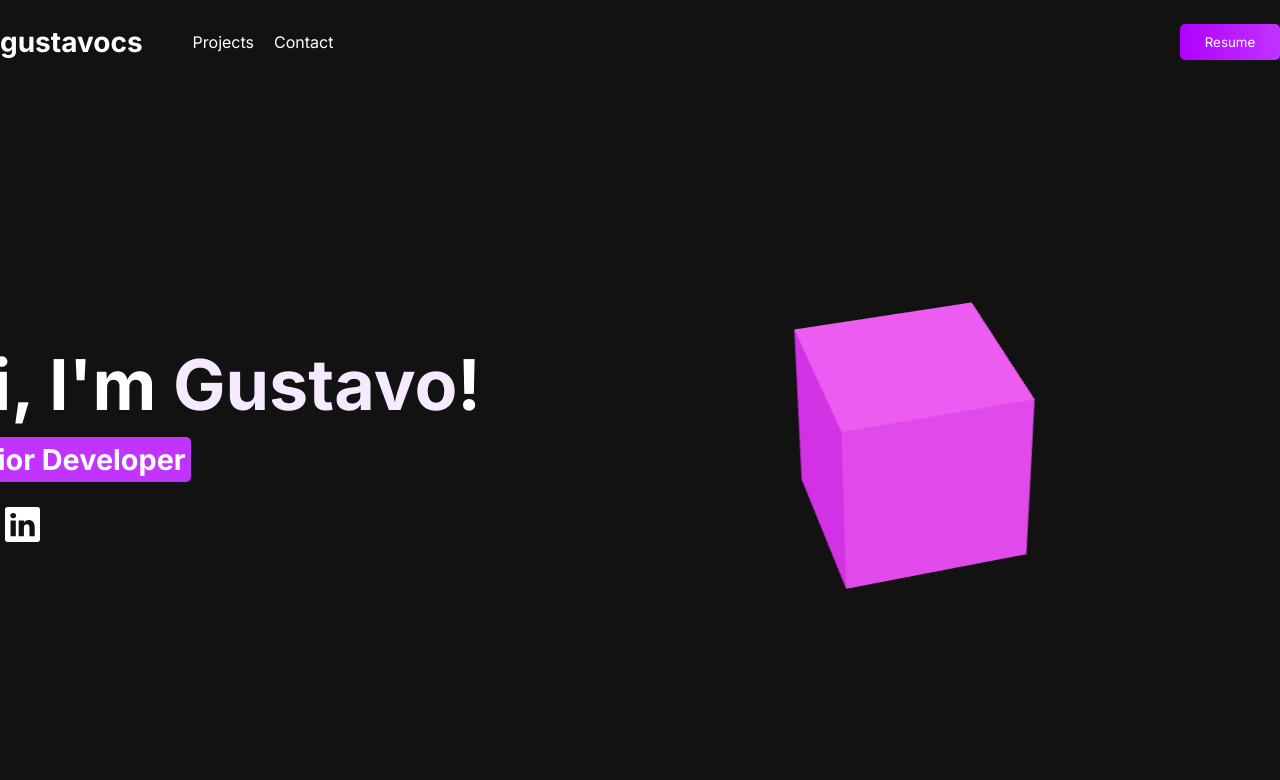
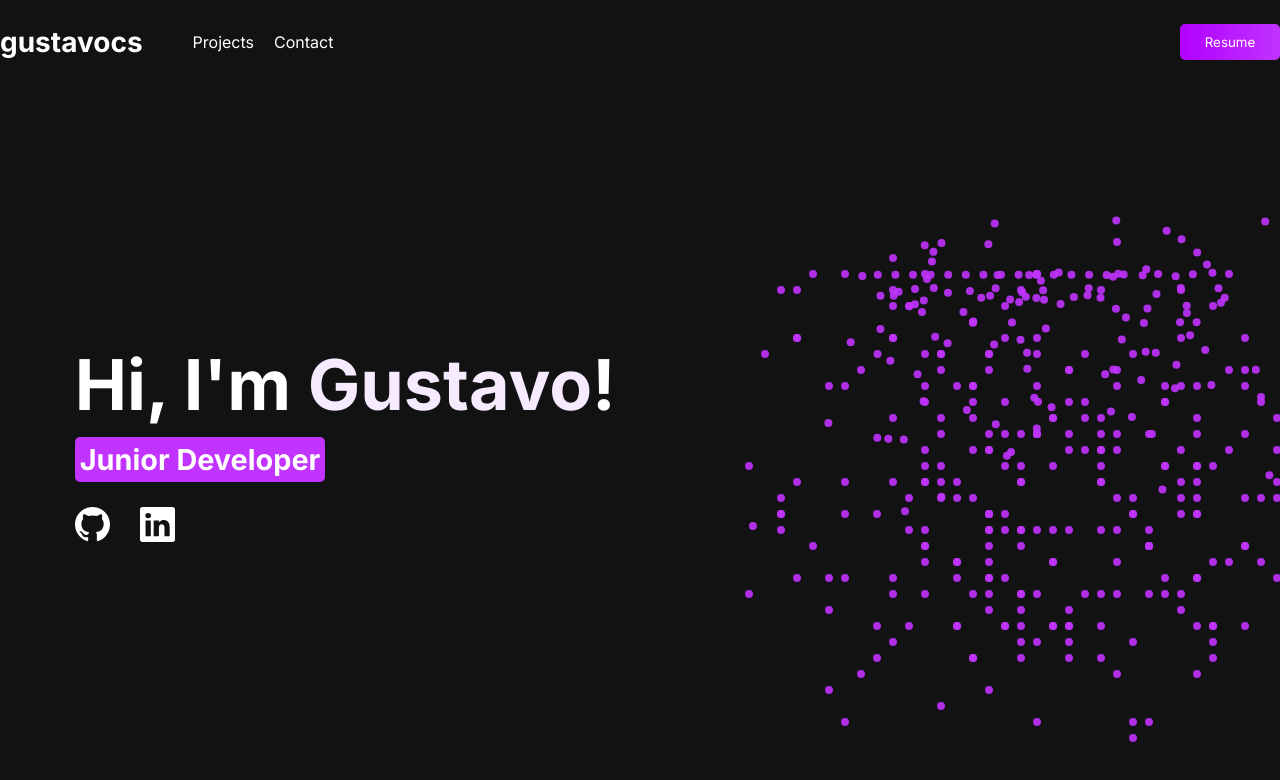
Before and after one commit to gustavocsak/portfolio, a React (Create React App) app: page / in a window 1280 px wide. Shown: the top 780 px of the page. Built offline with nearby package versions, Linux system fonts and the light colour scheme; the HTML template or start-up script is replaced by a standard one.

Commit message:
Testing animejs in place of threejs

```diff
--- a/package.json
+++ b/package.json
@@ -8,6 +8,7 @@
     "@testing-library/jest-dom": "^5.16.5",
     "@testing-library/react": "^13.4.0",
     "@testing-library/user-event": "^13.5.0",
+    "animejs": "^3.2.1",
     "framer-motion": "^10.9.1",
     "react": "^18.2.0",
     "react-dom": "^18.2.0",
--- a/public/index.html
+++ b/public/index.html
@@ -42,5 +42,6 @@
       To begin the development, run `npm start` or `yarn start`.
       To create a production bundle, use `npm run build` or `yarn build`.
     -->
+
   </body>
 </html>
--- /dev/null
+++ b/src/components/Grid.js
@@ -0,0 +1,155 @@
+import React, { useRef, useState, useEffect } from 'react'
+import anime from 'animejs/lib/anime.es.js';
+import styled from 'styled-components';
+
+const grid = Array.from(Array(400).keys());
+
+
+const Grid = () => {
+
+	const GridContainer = styled.div`
+		padding: 0;
+		margin: 0;
+		display: flex;
+		flex-wrap: wrap;
+		row-gap: 0px;
+		column-gap: 0px;
+		align-items: center;
+		justify-content: center;
+		width: 20rem;
+  		height: 20rem;
+	`
+
+	const GridItem = styled.div`
+		padding: 0;
+		margin: 0;
+		width: 1rem;
+		height: 1rem;
+		/* border: 1px solid rgb(193, 51, 255); */
+		border-radius: 50%;
+		background-color: rgb(193, 51, 255);
+		opacity: 90%;
+	`
+
+	const animation = useRef(null);
+
+	useEffect(() => {
+		animation.current = anime.timeline({
+			targets: '.grid div',
+			easing: 'easeInOutSine',
+			delay: anime.stagger(50),
+			loop: true,
+			autoplay: false,
+
+
+		})
+		.add({
+			translateX: [
+			  {value: anime.stagger('-.1rem', {grid: [20,20], from: 'center', axis: 'x'}) },
+			  {value: anime.stagger('.1rem', {grid: [20,20], from: 'center', axis: 'x'}) }
+			],
+			translateY: [
+			  {value: anime.stagger('-.1rem', {grid: [20,20], from: 'center', axis: 'y'}) },
+			  {value: anime.stagger('.1rem', {grid: [20,20], from: 'center', axis: 'y'}) }
+			],
+			duration: 1000,
+			scale: .5,
+			delay: anime.stagger(100, {grid: [20,20], from: 'center'})
+		  })
+		  .add({
+			translateX: () => anime.random(-10, 10),
+			translateY: () => anime.random(-10, 10),
+			delay: anime.stagger(8, {from: 'last'})
+		  })
+		  .add({
+			translateX: anime.stagger('.25rem', {grid: grid, from: 'center', axis: 'x'}),
+			translateY: anime.stagger('.25rem', {grid: grid, from: 'center', axis: 'y'}),
+			rotate: 0,
+			scaleX: 2.5,
+			scaleY: .25,
+			delay: anime.stagger(4, {from: 'center'})
+		  })
+		  .add({
+			rotate: anime.stagger([90, 0], {grid: grid, from: 'center'}),
+			delay: anime.stagger(50, {grid: grid, from: 'center'})
+		  })
+		//   .add({
+		// 	translateX: 0,
+		// 	translateY: 0,
+		// 	scale: .5,
+		// 	scaleX: 1,
+		// 	rotate: 180,
+		// 	duration: 1000,
+		// 	delay: anime.stagger(100, {grid: grid, from: 'center'})
+		//   })
+		//   .add({
+		// 	scaleY: 1,
+		// 	scale: 1,
+		// 	delay: anime.stagger(20, {grid: grid, from: 'center'})
+		//   })
+
+			animation.current.play();
+		}, []);
+
+
+		return (
+			<GridContainer className='grid'>
+				{grid.map((_, i) => {
+					return <GridItem key={i} />
+				})}
+			</GridContainer>
+		)
+	}
+
+export default Grid
+
+/*
+import anime from "animejs/lib/anime.es.js";
+import { useState, useRef, useEffect } from "react";
+
+const ticks = Array.from(Array(8));
+
+const Player = () => {
+  const [playing, setPlaying] = useState(false);
+  const animation = useRef(null);
+
+  const handleClick = () => {
+	playing ? animation.current.pause() : animation.current.play();
+	setPlaying(!playing);
+  };
+
+  useEffect(() => {
+	animation.current = anime.timeline({
+	  direction: "alternate",
+	  loop: true,
+	  autoplay: false,
+	  easing: "easeInOutSine"
+	});
+
+	for (const tick in ticks) {
+	  animation.current.add(
+		{
+		  targets: `.dots li:nth-child(${Number(tick) + 1})`,
+		  scaleY: 1.5 + Math.random() * 4,
+		  duration: 300 + Math.random() * 300
+		},
+		Math.random() * 600
+	  );
+	}
+  }, []);
+
+  return (
+	<div className="player">
+	  <ul className="dots">
+		{ticks.map((_, i) => (
+		  <li key={i} />
+		))}
+	  </ul>
+	  <button onClick={handleClick}>{playing ? "Pause" : "Play"}</button>
+	</div>
+  );
+};
+
+export default Player;
+
+*/
--- a/src/components/Hero.js
+++ b/src/components/Hero.js
@@ -5,6 +5,7 @@ import { motion } from 'framer-motion'
 import { BsGithub, BsLinkedin } from 'react-icons/bs';
 import LetterAnimate from '../utils/LetterAnimate';
 import Cube from './Cube';
+import Grid from './Grid';
 
 const titleLetter = ['G', 'u', 's', 't', 'a', 'v', 'o']
 
@@ -29,7 +30,8 @@ const Container = styled.div`
     height: 100%;
     width: 1400px;
     display: flex;
-    justify-content: space-between;
+    align-items: center;
+    justify-content: space-around;
     @media only screen and (max-width: 768px) {
         width: 100%;
         flex-direction: column;
@@ -60,14 +62,19 @@ const Intro = styled.div`
 `
 
 const Three = styled.div`
-    flex: 3;
+    /* flex: 3;
     position: relative;
     @media only screen and (max-width: 768px) {
         display: none;
     }
     @media only screen and (max-width: 1024px) {
-        display: none;
-    }
+        display: none;s
+    } */
+
+
+
+
+
 
 `
 
@@ -113,7 +120,8 @@ const Hero = () => {
                 </Social>
             </Intro>
             <Three>
-                <Cube color="rgb(193, 51, 255)" fov={25} position={[5,5,5]}/>
+                <Grid></Grid>
+                {/* <Cube color="rgb(193, 51, 255)" fov={25} position={[5,5,5]}/> */}
             </Three>
         </Container>
     </Section>
```
Also changed, not shown: 1 other file (tests, documents, lock files or other folders).
